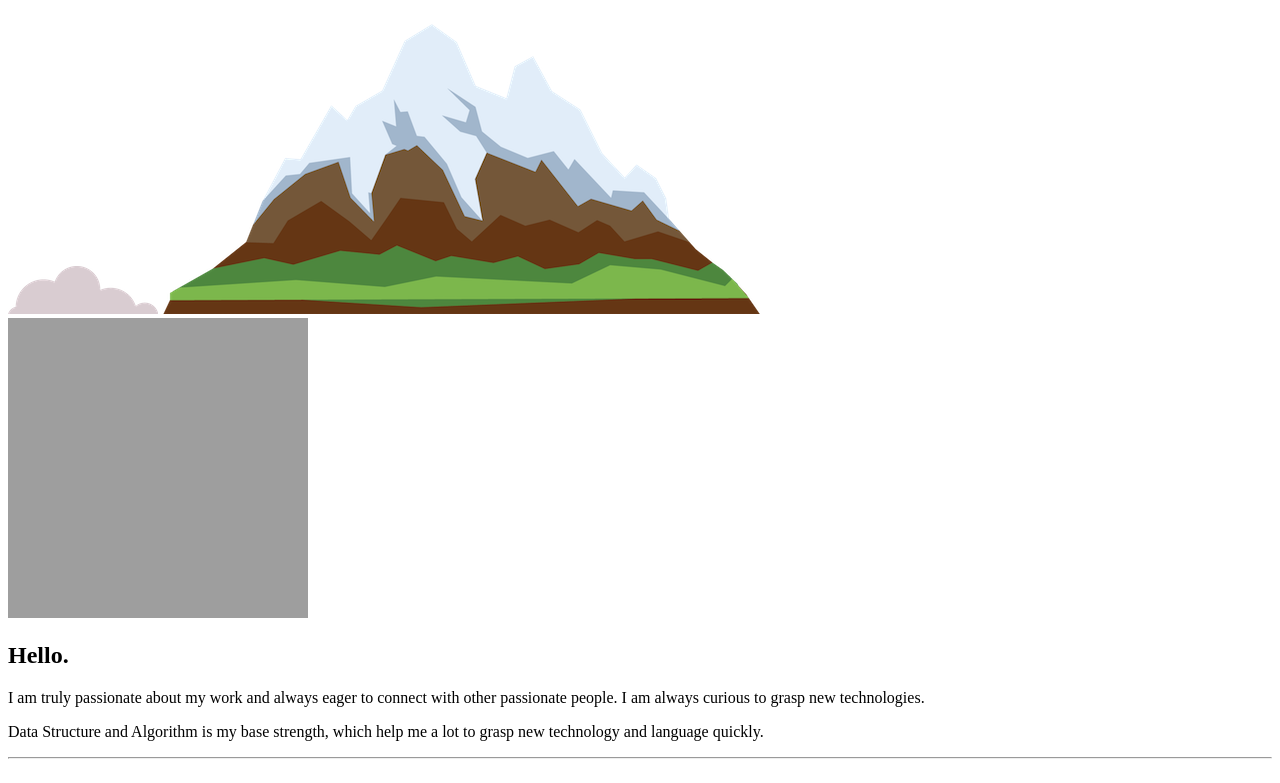
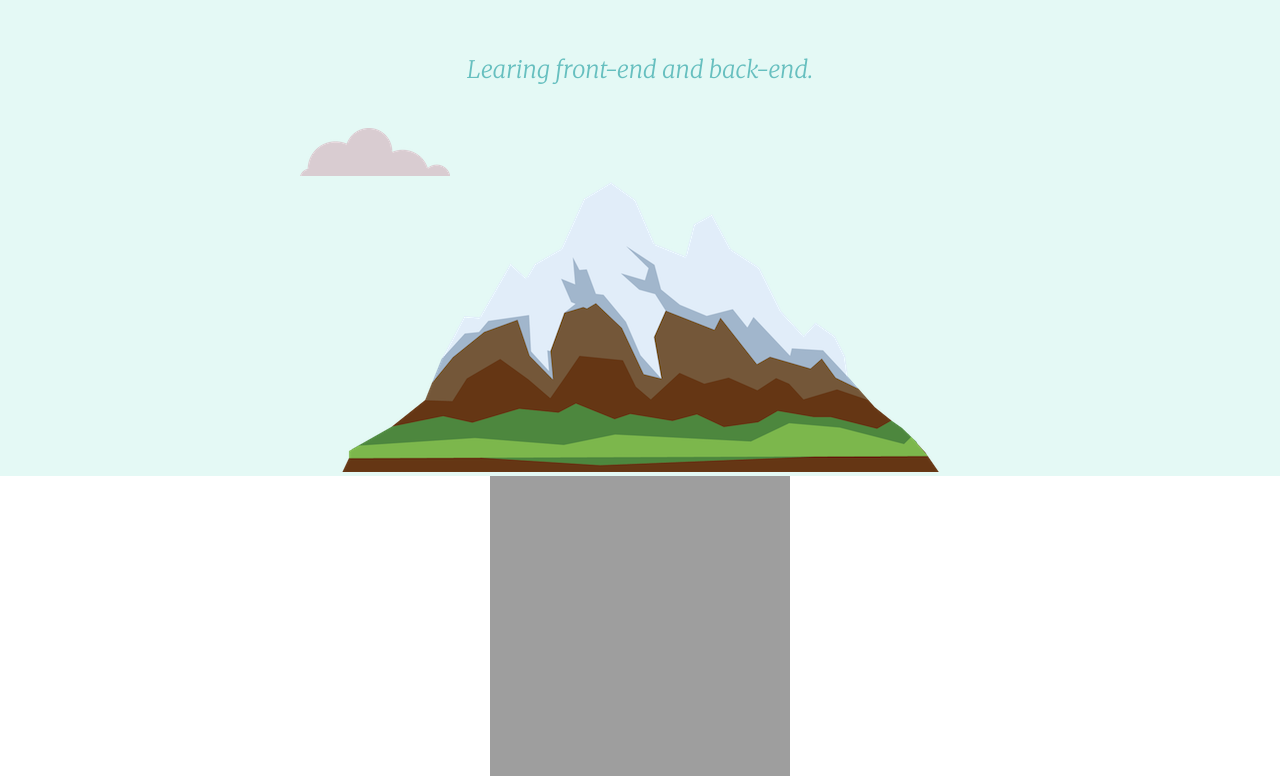
Before and after one commit to khatri97/Portfolio, a plain HTML site: page index.html in a window 1280 px wide. Shown: the part 230-1013 px from the top of the page. Drawn offline with Linux system fonts and the light colour scheme; the site is published under a folder, as on GitHub Pages, so addresses that start at the root find nothing.

Commit message:
Add files via upload

```diff
--- a/index.html
+++ b/index.html
@@ -3,7 +3,7 @@
   <head>
     <meta charset="utf-8">
     <title>HIMANSHU</title>
-    <link rel="stylesheet" href="/Portfolio/css/styles.css">
+    <link rel="stylesheet" href="./CSS/styles.css">
     <link rel="icon" href="favicon.ico">
 
     <link rel="preconnect" href="https://fonts.gstatic.com">
```
